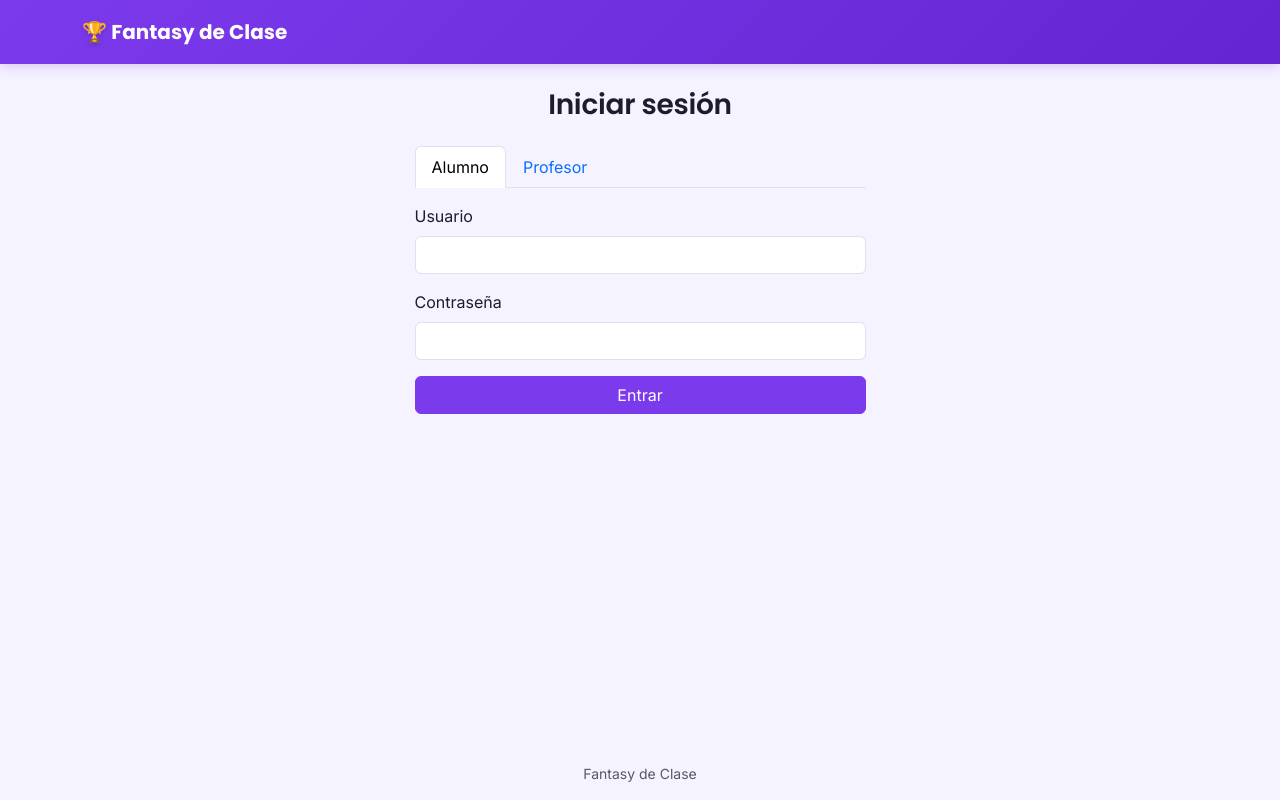
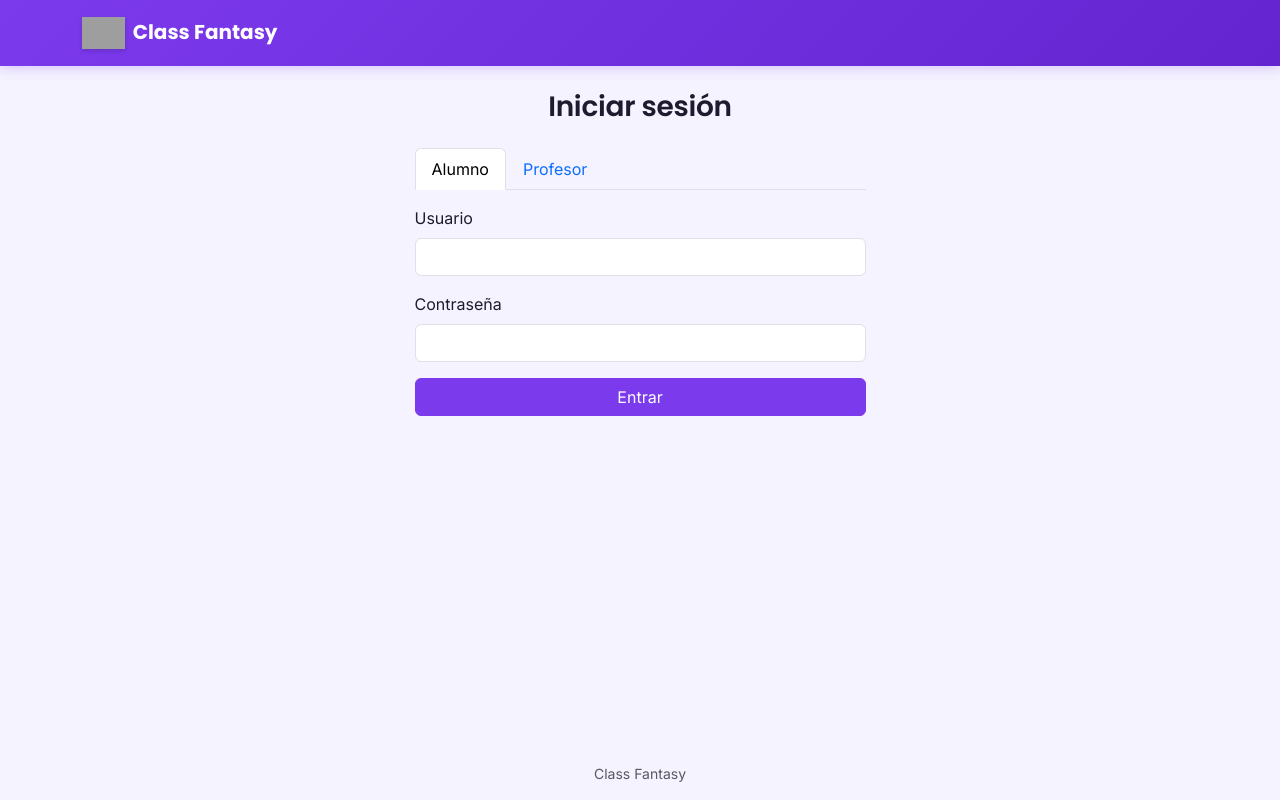
Before and after one commit to sulbaranjc/fantasy-clase, a FastAPI app: page /auth/vista/login in a window 1280 px wide. Run offline with FastAPI, Linux system fonts and the light colour scheme; parts of the project's set-up code (start-up, migrations or seed data) failed here and were passed over; grey boxes are pictures that could not be loaded.

Commit message:
Rebranding: Fantasy de Clase -> Class Fantasy (petición de Álvaro)
- Cambia el nombre visible en título HTML, navbar, hero de la home,
  footer y README. No se tocan nombres técnicos internos (repo GitHub
  'fantasy-clase', tablas, rutas de la API): cambiarlos rompería el link
  ya compartido sin aportar valor real
- La navbar pasa a un <img> apuntando a app/static/img/logo.png, con
  fallback automático al emoji 🏆 si el archivo no existe (onerror),
  para no romper la interfaz mientras no se disponga del logo real
- Pendiente: Álvaro adjuntó el logo (2 PNG, con/sin fondo) por correo,
  pero no hay forma de descargar adjuntos de Gmail con las herramientas
  disponibles en esta sesión; falta que el usuario suba el archivo a
  app/static/img/logo.png (recomendado: el de fondo transparente, se
  integra mejor con el degradado violeta de la navbar)
- Sin cambios de lógica ni esquema; 118/118 en verde

Co-Authored-By: Claude Sonnet 5 <noreply@anthropic.com>

```diff
--- a/app/main.py
+++ b/app/main.py
@@ -40,7 +40,7 @@ async def lifespan(app: FastAPI):
     await close_pool()
 
 
-app = FastAPI(title="Fantasy de Clase", lifespan=lifespan)
+app = FastAPI(title="Class Fantasy", lifespan=lifespan)
 
 app.add_middleware(UsuarioActualMiddleware)
 
--- a/app/static/css/estilos.css
+++ b/app/static/css/estilos.css
@@ -47,6 +47,13 @@ h1, h2, h3, h4, h5, .fc-titulo {
   font-size: 1.25rem;
 }
 .navbar-brand-icono { filter: drop-shadow(0 2px 2px rgba(0,0,0,.15)); }
+.navbar-logo {
+  height: 32px;
+  width: auto;
+  margin-right: .5rem;
+  vertical-align: middle;
+  filter: drop-shadow(0 2px 2px rgba(0,0,0,.15));
+}
 .badge-usuario {
   background: rgba(255,255,255,.18);
   color: #fff;
--- a/app/templates/base.html
+++ b/app/templates/base.html
@@ -3,7 +3,7 @@
 <head>
   <meta charset="utf-8">
   <meta name="viewport" content="width=device-width, initial-scale=1">
-  <title>{% block titulo %}Fantasy de Clase{% endblock %}</title>
+  <title>{% block titulo %}Class Fantasy{% endblock %}</title>
   <link rel="preconnect" href="https://fonts.googleapis.com">
   <link rel="preconnect" href="https://fonts.gstatic.com" crossorigin>
   <link href="https://fonts.googleapis.com/css2?family=Poppins:wght@600;700;800&family=Inter:wght@400;500;600;700&display=swap" rel="stylesheet">
@@ -14,7 +14,8 @@
   <nav class="navbar navbar-expand-md navbar-fc">
     <div class="container">
       <a class="navbar-brand" href="/">
-        <span class="navbar-brand-icono">🏆</span> Fantasy de Clase
+        <img src="/static/img/logo.png" alt="" class="navbar-logo"
+             onerror="this.replaceWith(document.createTextNode('🏆 '))">Class Fantasy
       </a>
       {% if request.state.usuario %}
       <div class="d-flex align-items-center gap-2 ms-auto">
@@ -33,7 +34,7 @@
   </main>
 
   <footer class="text-center text-muted py-3 small">
-    Fantasy de Clase
+    Class Fantasy
   </footer>
 
   <script src="https://cdn.jsdelivr.net/npm/bootstrap@5.3.3/dist/js/bootstrap.bundle.min.js"></script>
--- a/app/templates/index.html
+++ b/app/templates/index.html
@@ -1,10 +1,10 @@
 {% extends "base.html" %}
-{% block titulo %}Fantasy de Clase{% endblock %}
+{% block titulo %}Class Fantasy{% endblock %}
 {% block contenido %}
 
 {% if not usuario %}
   <div class="fc-hero text-center mb-5">
-    <h1 class="display-5 mb-2">🏆 Fantasy de Clase</h1>
+    <h1 class="display-5 mb-2">🏆 Class Fantasy</h1>
     <p class="lead mb-4">Convierte lo que pasa cada día en tu aula en un fantasy: puntos, plantillas y una clasificación que se juega entre todos.</p>
     <a class="btn btn-light btn-lg" href="/auth/vista/login">Iniciar sesión</a>
   </div>
```
Also changed, not shown: README.md.
